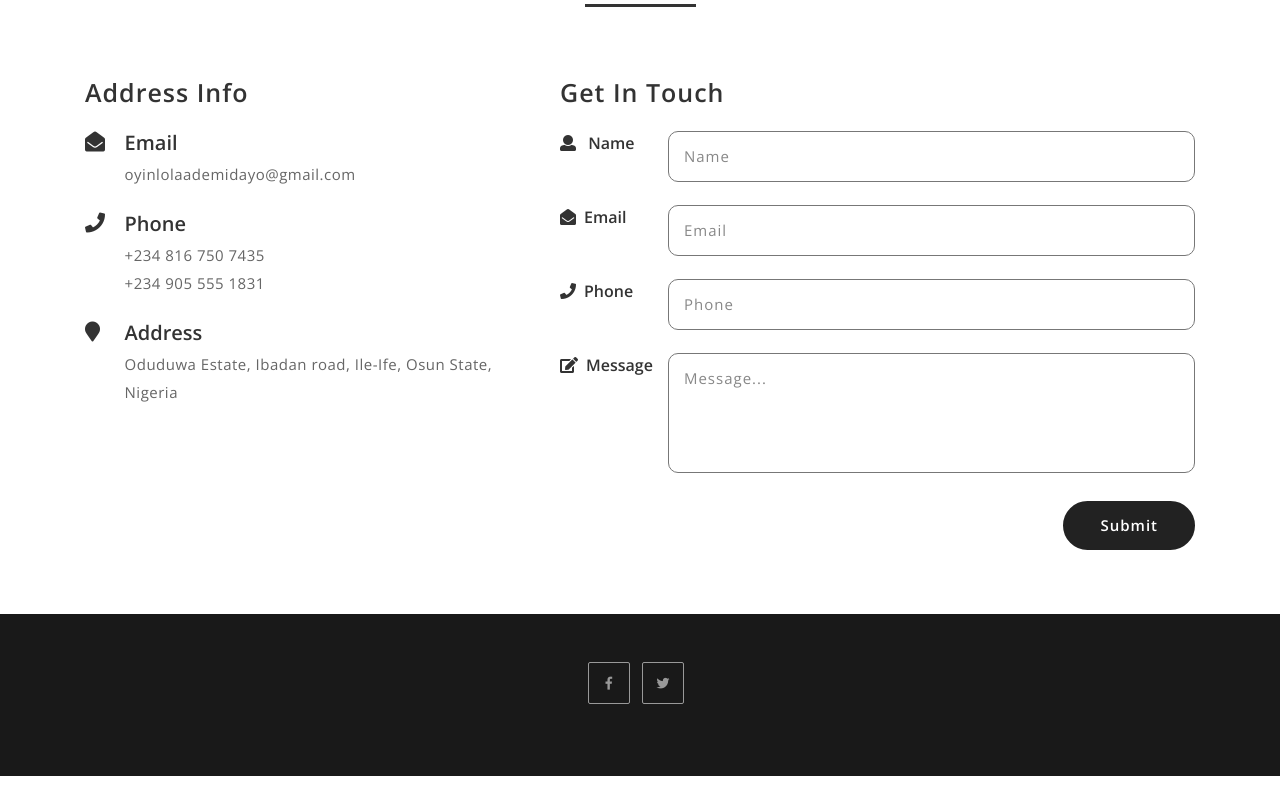
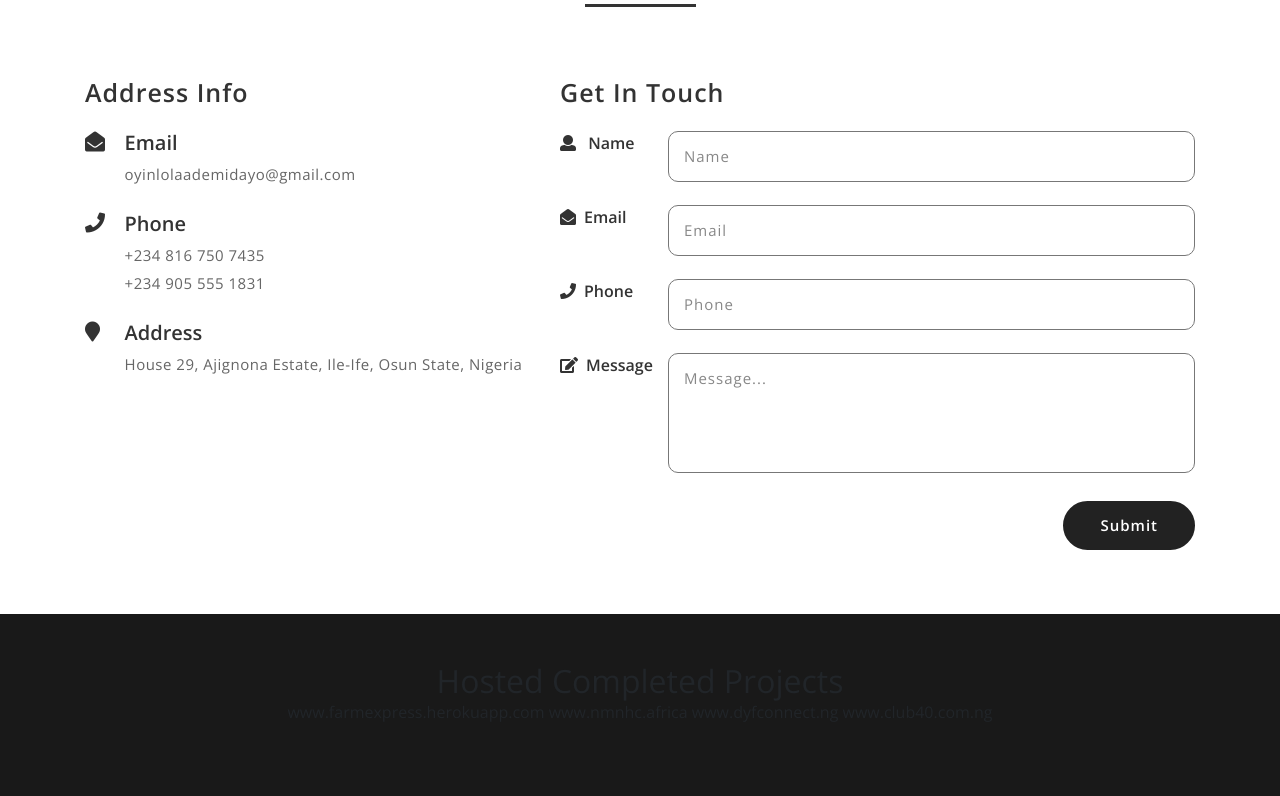
Before and after one commit to Dayo-Oyinlola/adedayo.github.io, a plain HTML site: page index.html in a window 1280 px wide. Shown: the part 1846-2642 px from the top of the page. Drawn offline with nearby package versions, Linux system fonts and the light colour scheme.

Commit message:
Update index.html

```diff
--- a/index.html
+++ b/index.html
@@ -72,7 +72,10 @@
 					<li class="nav-item mr-lg-4">
 						<a class="nav-link scroll" href="#services">Services</a>
 					</li>
-					<!--<li class="nav-item mr-lg-4">-->
+					<li class="nav-item mr-lg-4">
+						<a class="nav-link scroll" href="#services">Projects</a>
+					</li>
+
 						<!--<a class="nav-link scroll" href="#experience">Experience</a>-->
 					<!--</li>-->
 				<!--<li class="dropdown nav-item mr-lg-4">-->
@@ -432,7 +435,7 @@
 					</div>
 					<div class="col-11 mt-4">
 						<h5>Address</h5>
-						<p>Oduduwa Estate, Ibadan road, Ile-Ife, Osun State, Nigeria</p>
+						<p>House 29, Ajignona Estate, Ile-Ife, Osun State, Nigeria</p>
 						<!--<p> California - 94203</p>-->
 					</div>
 				</div>
@@ -466,11 +469,11 @@
 			<div class="agile-grid-left agile-grid-right text-center">
 				<div class="social mb-4">
 					<ul>
-						<li><a href="www.facebook.com/oyinlola.dayo"><i class="fab mr-2 fa-facebook-f"></i></a></li>
-						<li><a href="www.twitter.com/dayo_oyinlola"><i class="fab mr-2 fa-twitter"></i></a></li>
-						<!--<li><a href="#"><i class="fab mr-2 fa-google-plus"></i></a></li>-->
-						<!--<li><a href="#"><i class="fab mr-2 fa-pinterest"></i></a></li>-->
-						<!--<li><a href="#"><i class="fab mr-2 fa-vk"></i></a></li>-->
+						<h2>Hosted Completed Projects</h2>
+						<a>www.farmexpress.herokuapp.com</a>
+						<a>www.nmnhc.africa</a>
+						<a>www.dyfconnect.ng</a>
+						<a>www.club40.com.ng</a>
 					</ul>
 				</div>
 			</div>
```
